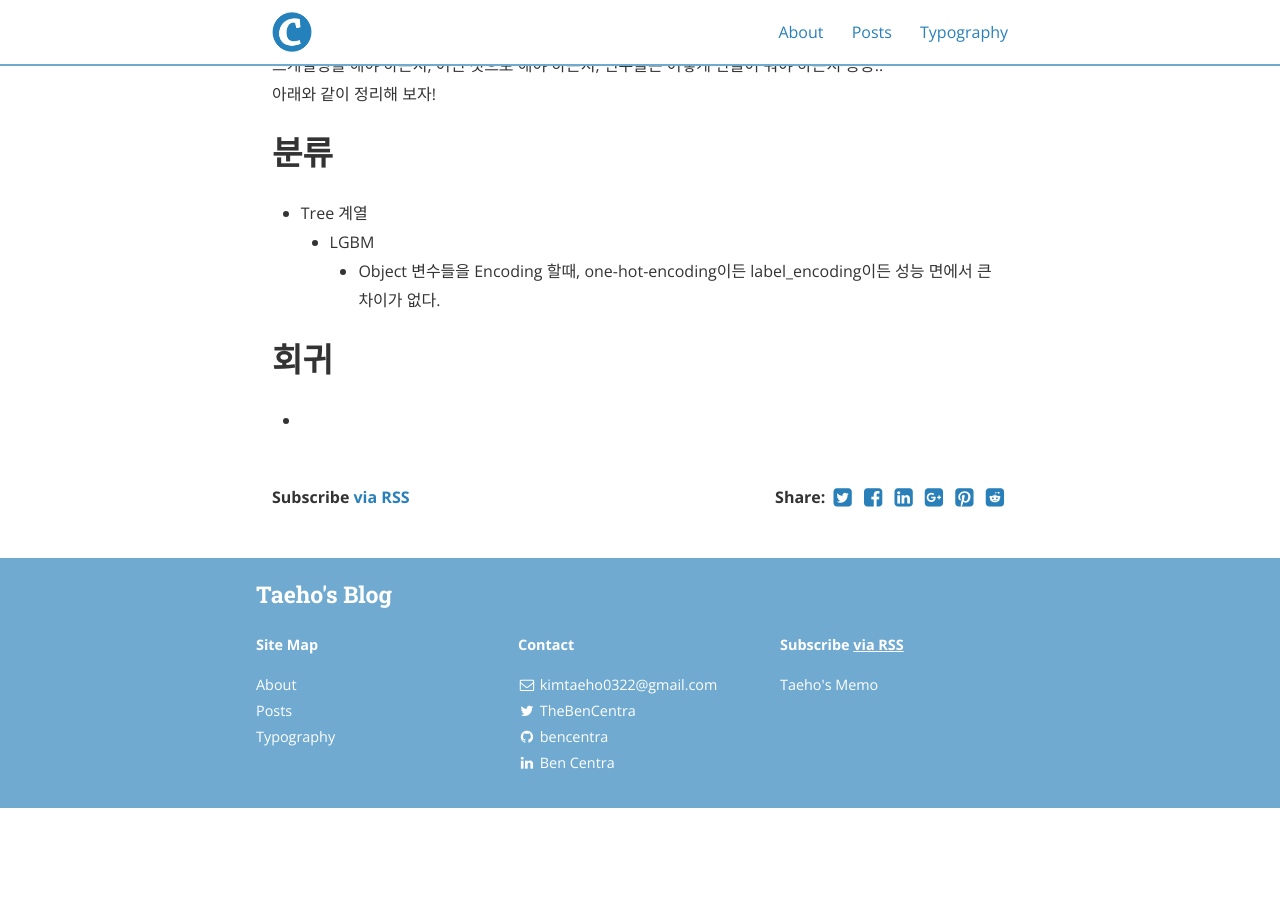
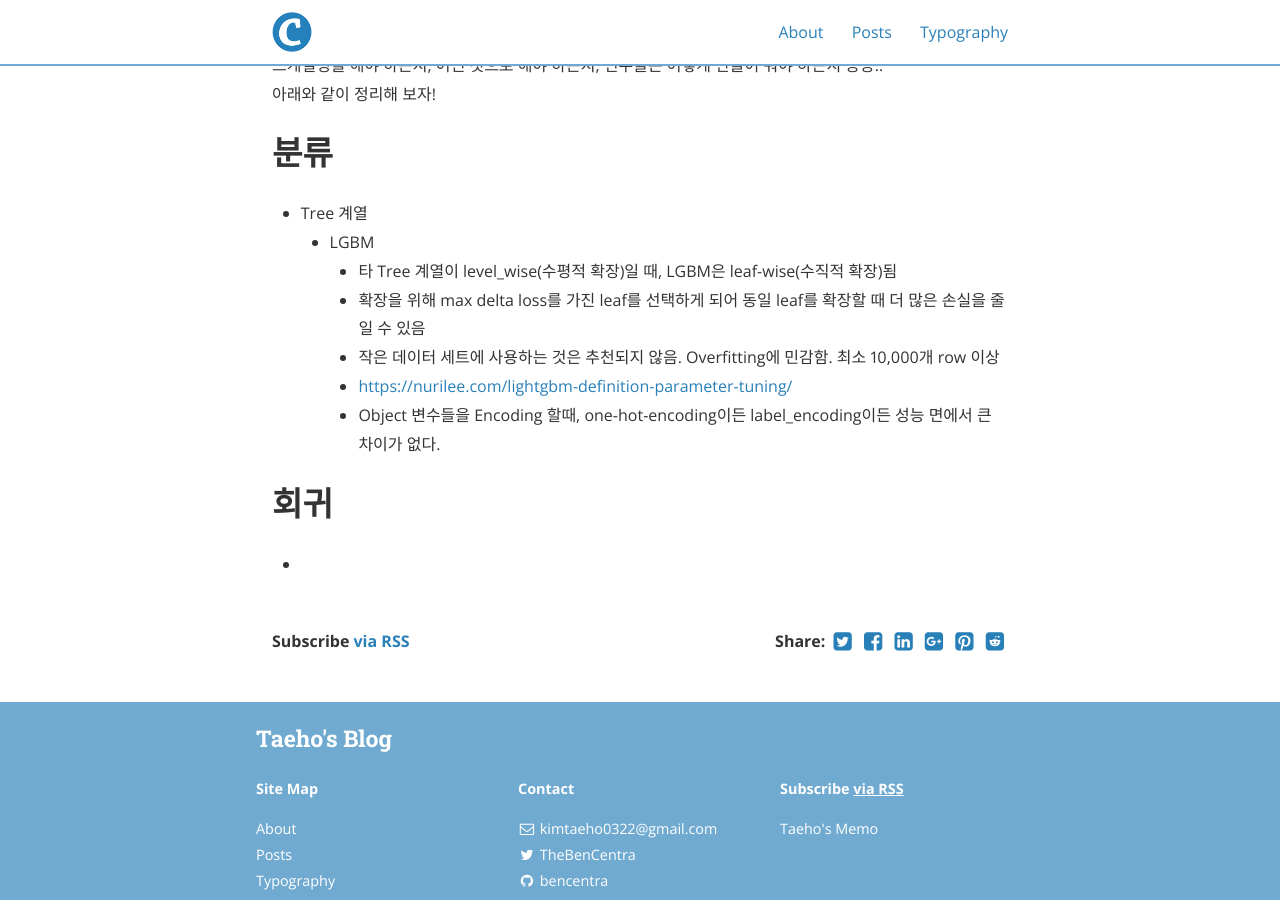
Before and after one commit to Taeho-Kim-0322/Taeho-Kim-0322.github.io, a Jekyll site: the page built from _posts/2020-12-23-머신러닝_1.md, in a window 1280 px wide and 900 px high, scrolled down 585 px. Built offline with Jekyll 4.4.1, drawn with Linux system fonts in a browser that asks for light colours; nearby versions of some CDN libraries; before the commit the page ends 1393 px from its top, so only the background shows below that.

Commit message:
Update 2020-12-23-머신러닝_1.md

```diff
--- a/_posts/2020-12-23-머신러닝_1.md
+++ b/_posts/2020-12-23-머신러닝_1.md
@@ -17,6 +17,10 @@ cover:  "/assets/instacode.png"
 # 분류
   - Tree 계열
     - LGBM
+      - 타 Tree 계열이 level_wise(수평적 확장)일 때, LGBM은 leaf-wise(수직적 확장)됨
+      - 확장을 위해 max delta loss를 가진 leaf를 선택하게 되어 동일 leaf를 확장할 때 더 많은 손실을 줄일 수 있음
+      - 작은 데이터 세트에 사용하는 것은 추천되지 않음. Overfitting에 민감함. 최소 10,000개 row 이상
+      - <https://nurilee.com/lightgbm-definition-parameter-tuning/>
       - Object 변수들을 Encoding 할때, one-hot-encoding이든 label_encoding이든 성능 면에서 큰 차이가 없다.
 
 # 회귀
```
